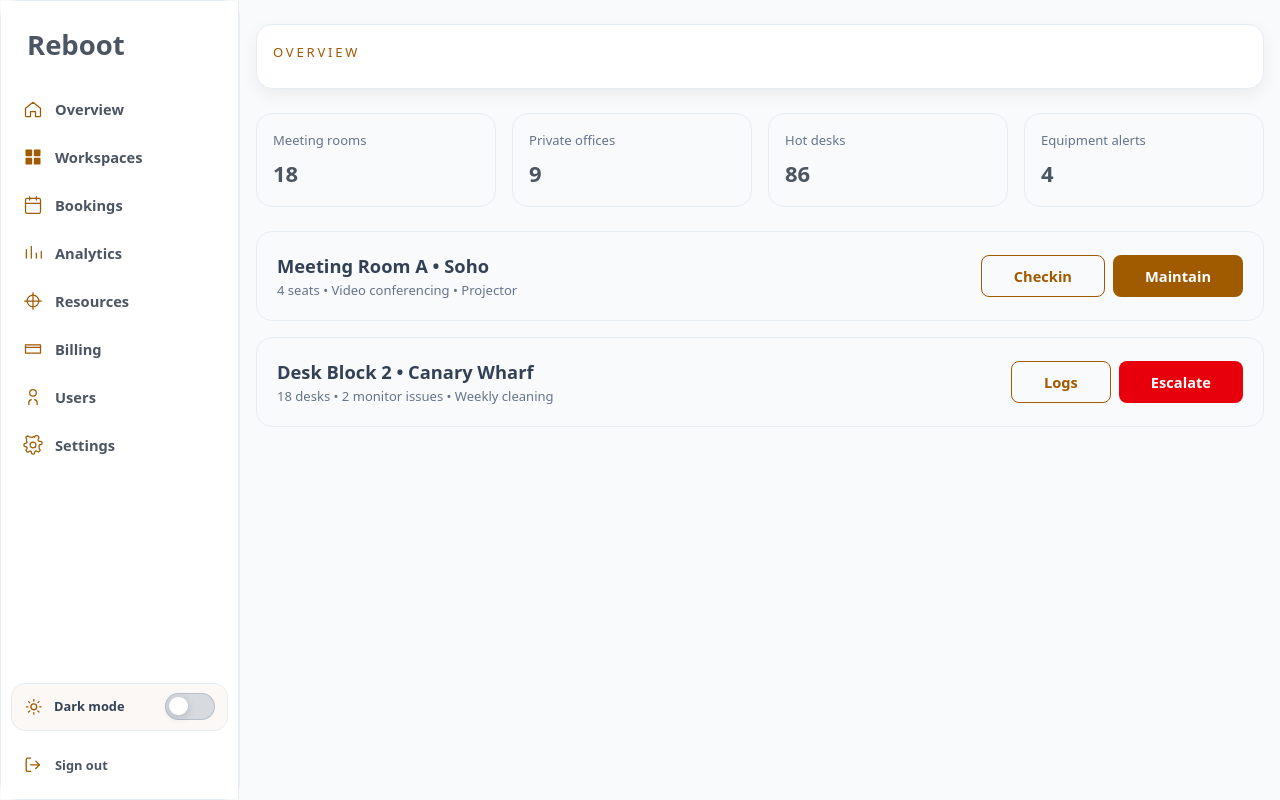
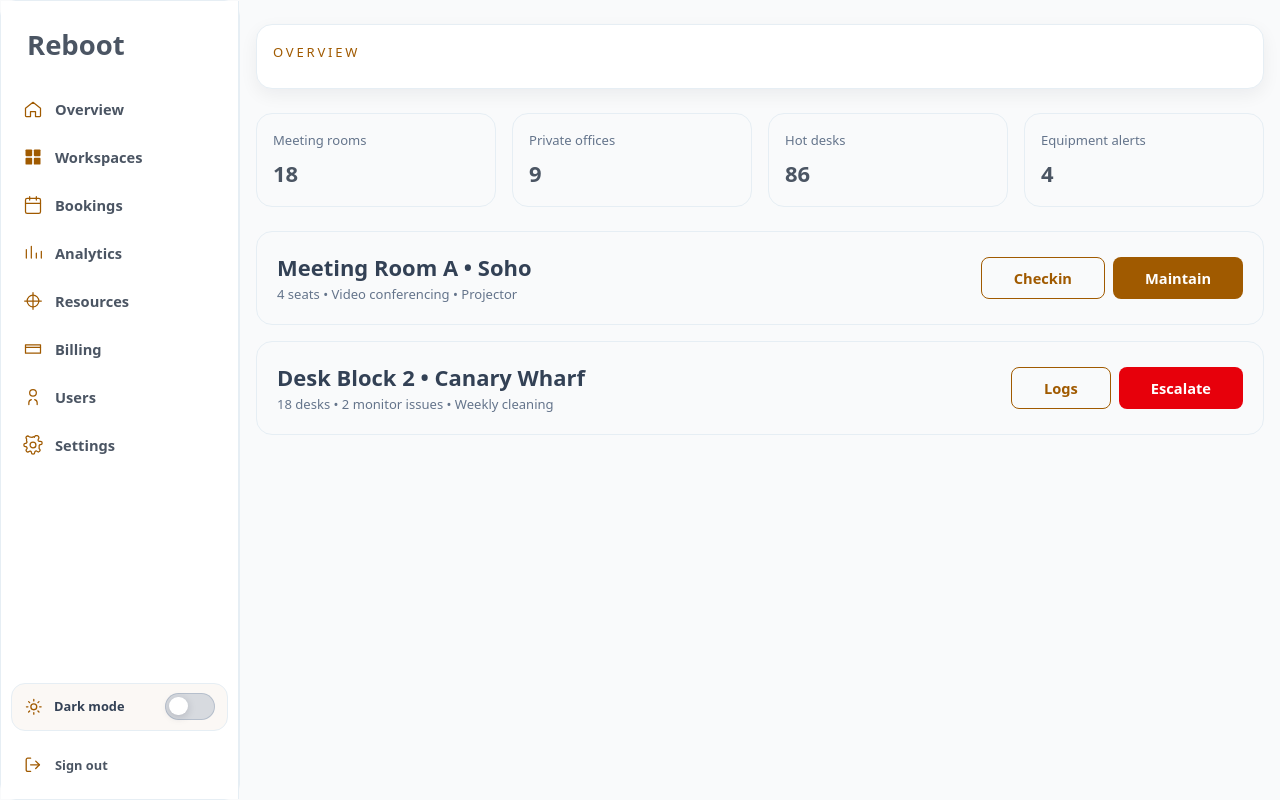
Before and after one commit to elvis-ci/Resonate-Admin, a Nuxt app: page /Maintenance in a window 1280 px wide. Built offline with nearby package versions, Linux system fonts and the light colour scheme; no server answers; a web font is replaced by a local one; what vue3-apexcharts would draw is missing.

Commit message:
adjusted ui font sizes

```diff
--- a/app/assets/css/base.css
+++ b/app/assets/css/base.css
@@ -244,18 +244,18 @@ section div.container {
 }
 
 h2 {
-  @apply text-xl sm:text-xl md:text-2xl font-bold mb-4 text-heading;
+  @apply text-xl sm:text-2xl md:text-3xl font-bold mb-4 text-heading;
 }
 
 h2.white {
-  @apply text-xl sm:text-xl md:text-2xl font-bold mb-4 text-white;
+  @apply text-xl sm:text-2xl md:text-3xl font-bold mb-4 text-white;
 }
 
 h3 {
-  @apply text-lg sm:text-lg md:text-xl font-semibold text-heading;
+  @apply text-lg sm:text-xl md:text-2xl font-semibold text-heading;
 }
 h3.white {
-  @apply text-lg sm:text-lg md:text-xl font-semibold text-white/80;
+  @apply text-lg sm:text-xl md:text-2xl font-semibold text-white/80;
 }
 /* headings end */
 
```
